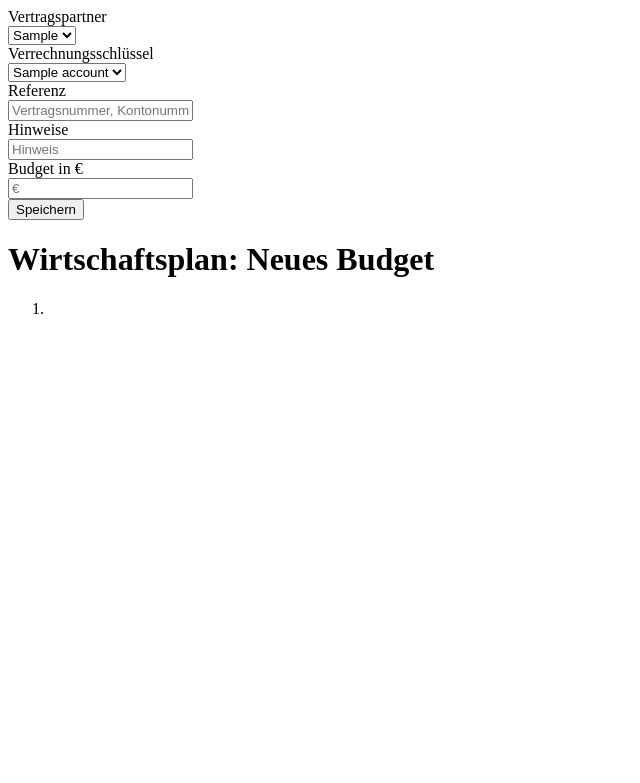
After one commit to Marinek/propertymanager, a Spring app: page /views/plans/plan_edit in a window 1280 px wide. The commit adds this page. Shown: the top 783 px of the page, without its empty margins (0-640 px from the left). Run offline with Thymeleaf, Linux system fonts and the light colour scheme; the template is opened without the code that fills it: most values are stand-ins (such as "Sample title", 1, 10 or a date in 2020); data that the repository does not hold is empty; some of the project's set-up classes (security, data sources, template engines, error pages and the like) are left out, and stand-ins take their place.

Commit message:
you may now add a budget or an expense to a periode

```diff
--- a/src/main/java/de/marinek/propertymanager/controller/IndexController.java
+++ b/src/main/java/de/marinek/propertymanager/controller/IndexController.java
@@ -15,13 +15,13 @@ import de.marinek.propertymanager.domain.plan.DistributionKey;
 import de.marinek.propertymanager.domain.plan.PeriodDTO;
 import de.marinek.propertymanager.domain.property.ApartmentDTO;
 import de.marinek.propertymanager.repository.ApartmentRepository;
-import de.marinek.propertymanager.repository.BusinessPlanRepository;
+import de.marinek.propertymanager.repository.BusinessPeriodRepository;
 
 @Controller
 public class IndexController {
 
 	@Autowired
-	private BusinessPlanRepository businessPlanRepo;
+	private BusinessPeriodRepository businessPlanRepo;
 
 	@Autowired
 	private ApartmentRepository apartmentRepo;
--- a/src/main/java/de/marinek/propertymanager/domain/accounting/BookingAccount.java
+++ b/src/main/java/de/marinek/propertymanager/domain/accounting/BookingAccount.java
@@ -48,4 +48,9 @@ public class BookingAccount extends DataTransfereObject {
 
 		return newBookingAccount;
 	}
+
+	@Override
+	public String toString() {
+		return type.getName() + ": " + this.name  + " (" + distributionkey.getName() + ")";
+	}
 }
--- a/src/main/java/de/marinek/propertymanager/domain/partner/CreditorDTO.java
+++ b/src/main/java/de/marinek/propertymanager/domain/partner/CreditorDTO.java
@@ -17,4 +17,10 @@ import lombok.Setter;
 @DiscriminatorValue(value = "C")
 public class CreditorDTO extends PartnerDTO {
 
+	@Override
+	public String getPartnerIdent() {
+		return this.getName() + " (Firma)";
+	}
+
+
 }
--- a/src/main/java/de/marinek/propertymanager/domain/partner/OwnerDTO.java
+++ b/src/main/java/de/marinek/propertymanager/domain/partner/OwnerDTO.java
@@ -19,4 +19,8 @@ public class OwnerDTO extends PartnerDTO {
 
 	private String surname;
 
+	@Override
+	public String getPartnerIdent() {
+		return surname + " " + this.getName() + " (Besitzer)";
+	}
 }
--- a/src/main/java/de/marinek/propertymanager/domain/partner/PartnerDTO.java
+++ b/src/main/java/de/marinek/propertymanager/domain/partner/PartnerDTO.java
@@ -23,4 +23,5 @@ public abstract class PartnerDTO extends DataTransfereObject {
 
 	private String name;
 
+	public abstract String getPartnerIdent();
 }
--- a/src/main/java/de/marinek/propertymanager/repository/BusinessPlanRepository.java
+++ b/src/main/java/de/marinek/propertymanager/repository/BusinessPlanRepository.java
@@ -1,9 +1,9 @@
 package de.marinek.propertymanager.repository;
 
-import org.springframework.data.jpa.repository.JpaRepository;
+import org.springframework.data.repository.CrudRepository;
 
-import de.marinek.propertymanager.domain.plan.PeriodDTO;
+import de.marinek.propertymanager.domain.plan.BudgetPlanDTO;
 
-public interface BusinessPlanRepository extends JpaRepository<PeriodDTO, Long> {
+public interface BusinessPlanRepository extends  CrudRepository<BudgetPlanDTO, Long> {
 
 }
--- /dev/null
+++ b/src/main/resources/templates/views/plans/plan_edit.html
@@ -0,0 +1,93 @@
+<html xmlns:th="https://www.thymeleaf.org">
+
+<head></head>
+
+<body>
+	<div th:fragment="content">
+		<div class="card">
+			<div class="card-body">
+				<form action="#" th:action="@{/plan/add}" th:object="${budget}"	method="post">
+					<div class="form-group row">
+						<label for="partner" class="col-4 col-form-label">Vertragspartner</label>
+						<div class="col-8">
+							<div class="input-group">
+								<div class="input-group-prepend">
+									<div class="input-group-text">
+										<i class="fa fa-address-card"></i>
+									</div>
+								</div>
+								<select class="form-control" id="partner" name="partner" th:field="*{partner}">
+									<option th:each="p : ${partner}" th:value="${p.id}"
+										th:text="${p.partnerIdent}" />
+								</select>
+							</div>
+						</div>
+					</div>
+					<div class="form-group row">
+						<label for="partner" class="col-4 col-form-label">Verrechnungsschl&uuml;ssel</label>
+						<div class="col-8">
+							<div class="input-group">
+								<div class="input-group-prepend">
+									<div class="input-group-text">
+										<i class="fa fa-address-card"></i>
+									</div>
+								</div>
+								<select class="form-control" id="bookingAccount" name="bookingAccount" th:field="*{bookingAccount}">
+									<option th:each="p : ${accounts}" th:value="${p.id}" th:text="${p}" />
+								</select>
+							</div>
+						</div>
+					</div>
+					<div class="form-group row">
+						<label for="externReference" class="col-4 col-form-label">Referenz</label>
+						<div class="col-8">
+							<input id="externReference" name="externReference"
+								placeholder="Vertragsnummer, Kontonummer oder Bezeichnung"
+								type="text" class="form-control">
+						</div>
+					</div>
+					<div class="form-group row">
+						<label class="col-4 col-form-label" for="note">Hinweise</label>
+						<div class="col-8">
+							<input id="note" name="note" placeholder="Hinweis" type="text"
+								class="form-control">
+						</div>
+					</div>
+					<div class="form-group row">
+						<label for="budget" class="col-4 col-form-label">Budget in
+							&euro;</label>
+						<div class="col-8">
+							<input id="budget" name="budget" placeholder="&euro;" type="text"
+								class="form-control">
+						</div>
+					</div>
+					<div class="form-group row">
+						<div class="offset-4 col-8">
+							<button name="submit" type="submit" class="btn btn-primary">Speichern</button>
+						</div>
+					</div>
+					<input type="hidden" th:field="*{periode}">
+				</form>
+			</div>
+		</div>
+	</div>
+	<div class="breadcrumbs" th:fragment="breadcrumbs">
+		<div class="col-sm-4">
+			<div class="page-header float-left">
+				<div class="page-title">
+					<h1>Wirtschaftsplan: Neues Budget</h1>
+				</div>
+			</div>
+		</div>
+		<div class="col-sm-8">
+			<div class="page-header float-right">
+				<div class="page-title">
+					<ol class="breadcrumb text-right">
+						<li class="active" th:text="${period.year}"></li>
+					</ol>
+				</div>
+			</div>
+		</div>
+	</div>
+</body>
+</html>
```
Also changed, not shown: src/main/java/de/marinek/propertymanager/controller/BusinessPlanController.java (+42 -1 lines), src/main/java/de/marinek/propertymanager/domain/accounting/AccountType.java (+11 -1 lines), src/main/java/de/marinek/propertymanager/repository/BookingAccountRepository.java (added, +9 -0 lines), src/main/java/de/marinek/propertymanager/repository/BusinessPeriodRepository.java (added, +9 -0 lines), src/main/java/de/marinek/propertymanager/repository/PartnerRepository.java (added, +9 -0 lines), src/main/resources/templates/views/plans/plan.html (+7 -9 lines).
